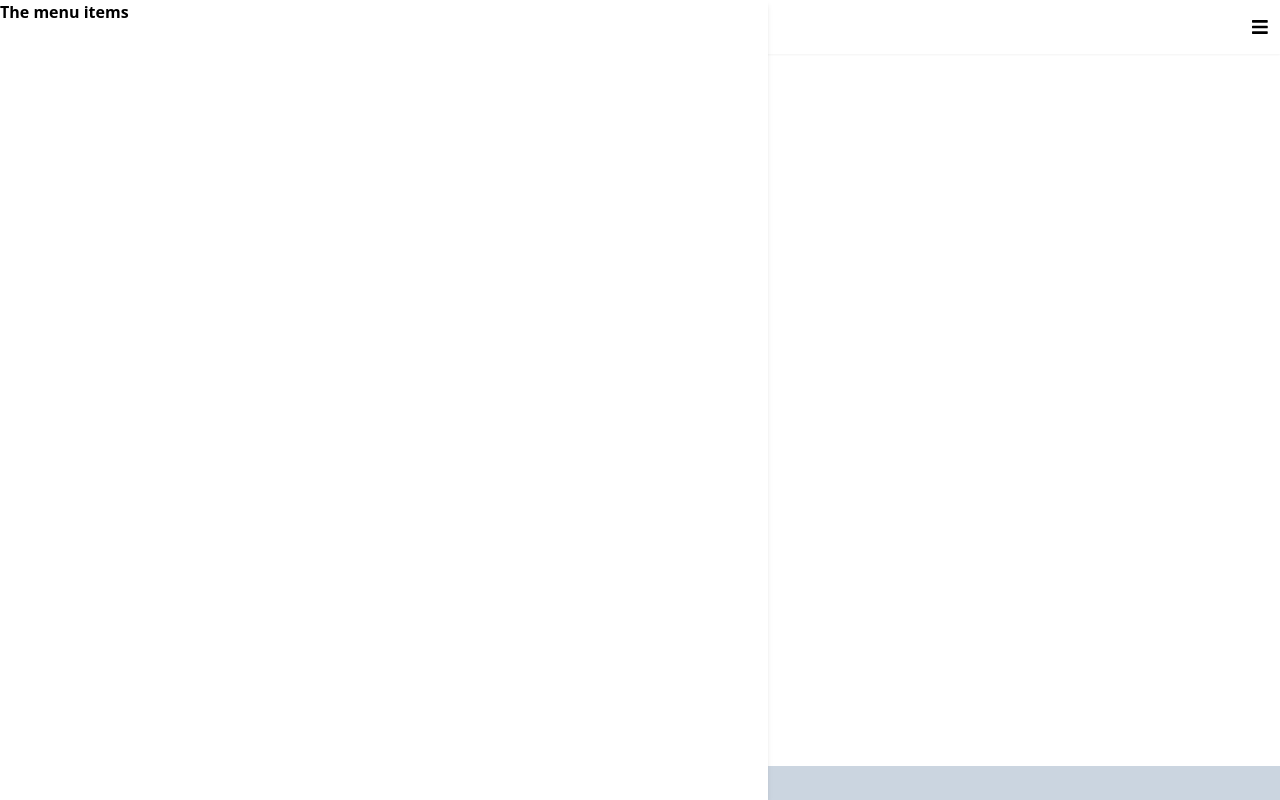
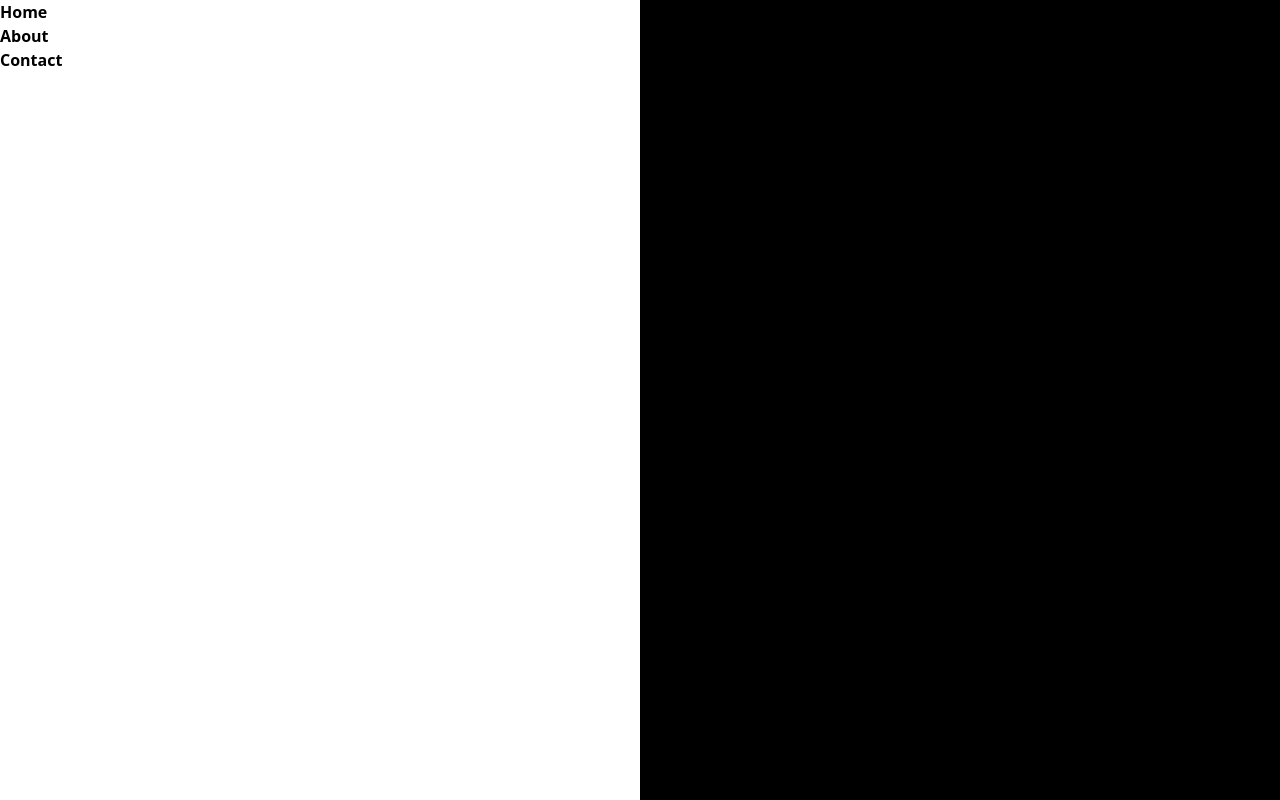
Before and after one commit to GeethuGopi/ReactApp, a React (Create React App) app: page / in a window 1280 px wide. Both pictures are taken after a click on the icon 1260 px from the left and 27 px from the top of the page. Built offline with nearby package versions, Linux system fonts and the light colour scheme.

Commit message:
added toggle to navbar

```diff
--- a/src/Components/Navigation.jsx
+++ b/src/Components/Navigation.jsx
@@ -4,14 +4,37 @@ import {faBars} from "@fortawesome/free-solid-svg-icons"
 const Navigation = () => {
     const [displayMenu,setDisplayMenu] = useState(false)
     let menuItems;
-    if (displayMenu){
-        menuItems = <div className= "bg-white fixed top-0 left-0 w-3/5 shadow-md h-full z-50">The menu items</div>}
+    let menuMask;
+
+    //paste the code here that I sent...
+    if (displayMenu) {
+        menuItems = <ul className="fixed top-0 left-0 bg-white w-6/12 h-full shadow z-30 list-none">
+                <li>Home</li>
+                <li>About</li>
+                <li>Contact</li>
+        </ul>
+        menuMask = <div className="bg-black fixed top-0 left-0 w-full h-full z-20"
+        onClick = {() => setDisplayMenu(false)}></div>
+
+    }
+
+    // if (displayMenu){
+    //     menuItems = <div
+    //         className= "bg-white fixed top-0 left-0 w-3/5 shadow-md h-full z-50 text-center">
+    //             <ul className = "list-none">
+    //                 <li>Home</li>
+    //                 <li>About</li>
+    //                 <li>Contact</li>
+    //             </ul>
+    //             menuMask = <div className="bg-black fixed top-0 left-0 w-full h-full z-20"></div>
+    //     </div>}
     return (
         <nav>
             <span className="text-xl cursor-pointer ">
                 <FontAwesomeIcon icon={faBars} className="text-lg"
                     onClick={()=>setDisplayMenu(!displayMenu)}/>
             </span>
+            {menuMask}
             {menuItems}
         </nav>
         );
```
